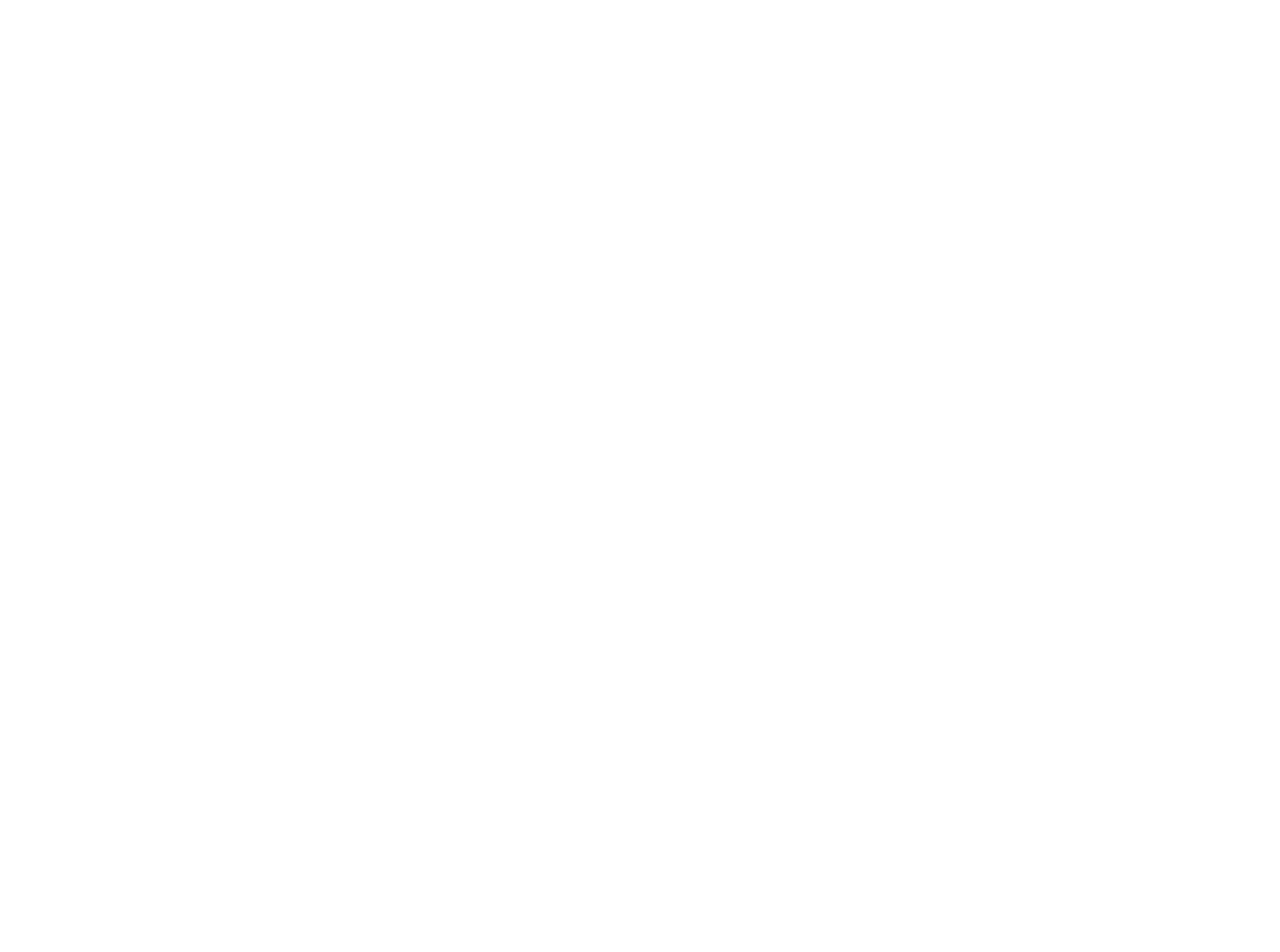
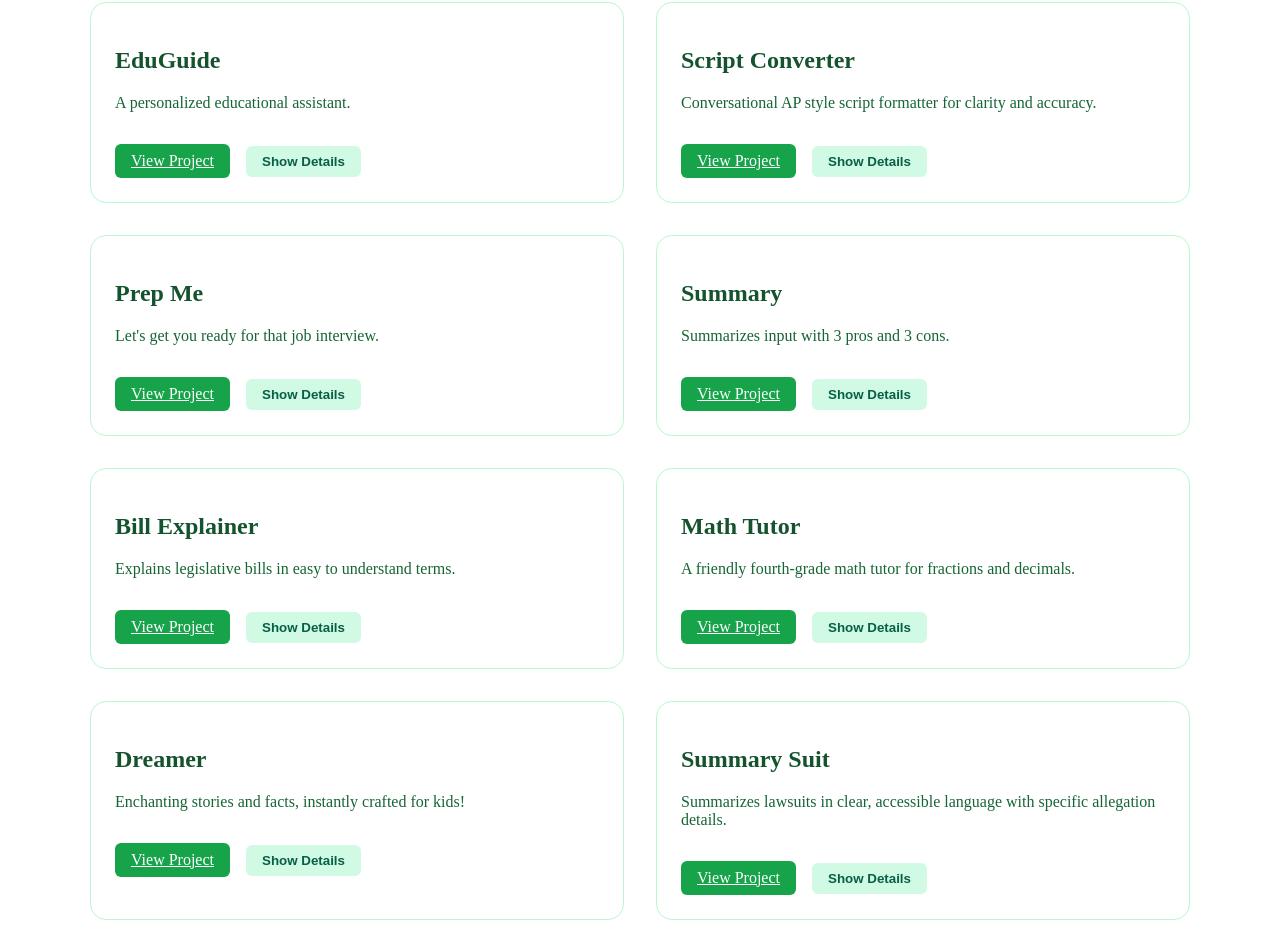
Before and after one commit to jimspi/ai-gpt-portfolio3, a Next.js app: page / in a window 1280 px wide. Shown: the part 392-1344 px from the top of the page. Before the commit the page ends 800 px from the top, so only its background shows below. Built offline with nearby package versions, Linux system fonts and the light colour scheme.

Commit message:
Update index.js

```diff
--- a/pages/index.js
+++ b/pages/index.js
@@ -5,7 +5,61 @@
     title: "AI Startup Disrupter",
     description: "Generates disruptive AI startup ideas to replace industries.",
     link: "https://chatgpt.com/g/g-67d241239a88819195fd319fa422d375-ai-startup-disruptor",
-    details: "This tool generates bold startup concepts based on GPT analysis of current industries and trends. Great for entrepreneurs and venture scouts."
+    details: "Generates bold startup concepts based on GPT analysis of current industries and trends. Great for entrepreneurs and venture scouts."
+  },
+  {
+    title: "Ease Legalese",
+    description: "Simplifies legal documents into plain language.",
+    link: "https://chatgpt.com/g/g-6750d272af4c8191ace9294460026f8e-ease-legalese",
+    details: "Paste dense legalese and instantly get a simplified, human-friendly summary. Great for contracts, terms, or anything lawyer-wrapped."
+  },
+  {
+    title: "EduGuide",
+    description: "A personalized educational assistant.",
+    link: "https://chatgpt.com/g/g-UOSsNsS10-eduguide",
+    details: "Students and parents can get custom tutoring help, study plans, or project guidance, all powered by GPT."
+  },
+  {
+    title: "Script Converter",
+    description: "Conversational AP style script formatter for clarity and accuracy.",
+    link: "https://chatgpt.com/g/g-DgehhsYKw-script-converter",
+    details: "Takes raw interviews and turns them into clean, conversational broadcast-ready scripts."
+  },
+  {
+    title: "Prep Me",
+    description: "Let's get you ready for that job interview.",
+    link: "https://chatgpt.com/g/g-47fgwcJj3-prep-me",
+    details: "Ask it anything from common questions to curveballs—this prep tool helps you ace interviews with confidence."
+  },
+  {
+    title: "Summary",
+    description: "Summarizes input with 3 pros and 3 cons.",
+    link: "https://chatgpt.com/g/g-tUfFrdbX3-summary-widget",
+    details: "Give it any topic, article, or argument—get a balanced list of pros and cons. Helpful for decisions and debates."
+  },
+  {
+    title: "Bill Explainer",
+    description: "Explains legislative bills in easy to understand terms.",
+    link: "https://chatgpt.com/g/g-6785de19285081918478f514310756d5-bill-explainer",
+    details: "Drop in legal or legislative text, and it spits out an accessible, layperson-friendly summary."
+  },
+  {
+    title: "Math Tutor",
+    description: "A friendly fourth-grade math tutor for fractions and decimals.",
+    link: "https://chatgpt.com/g/g-67d6f5a4f77c819199b8c34d3bcec024-fourth-grade-math-tutor",
+    details: "Designed for younger students learning fractions and decimals. Simple, visual explanations and step-by-step guidance."
+  },
+  {
+    title: "Dreamer",
+    description: "Enchanting stories and facts, instantly crafted for kids!",
+    link: "https://chatgpt.com/g/g-pQTOayOrZ-dreamer",
+    details: "Creates magical short stories, bedtime tales, or fun fact adventures on demand. Great for parents or classrooms."
+  },
+  {
+    title: "Summary Suit",
+    description: "Summarizes lawsuits in clear, accessible language with specific allegation details.",
+    link: "https://chatgpt.com/g/g-67e43f1d653c8191ba132d8f2c2596d5-summary-suit",
+    details: "Gathers legal filings and turns them into understandable summaries, including who’s suing who and why."
   }
 ];
 
@@ -16,7 +70,7 @@
       <h1 style={{ fontSize: '2.75rem', fontWeight: 'bold', marginBottom: '2.5rem', textAlign: 'center', color: '#166534' }}>
         ✨ My AI Projects
       </h1>
-      <div style={{ display: 'grid', gridTemplateColumns: '1fr', gap: '2rem' }}>
+      <div style={{ display: 'grid', gridTemplateColumns: '1fr 1fr', gap: '2rem' }}>
         {projects.map((project, index) => (
           <div key={index} style={{ borderRadius: '1rem', background: '#ffffff', padding: '1.5rem', border: '1px solid #bbf7d0' }}>
             <h2 style={{ fontSize: '1.5rem', fontWeight: 'bold', color: '#14532d' }}>{project.title}</h2>
```
